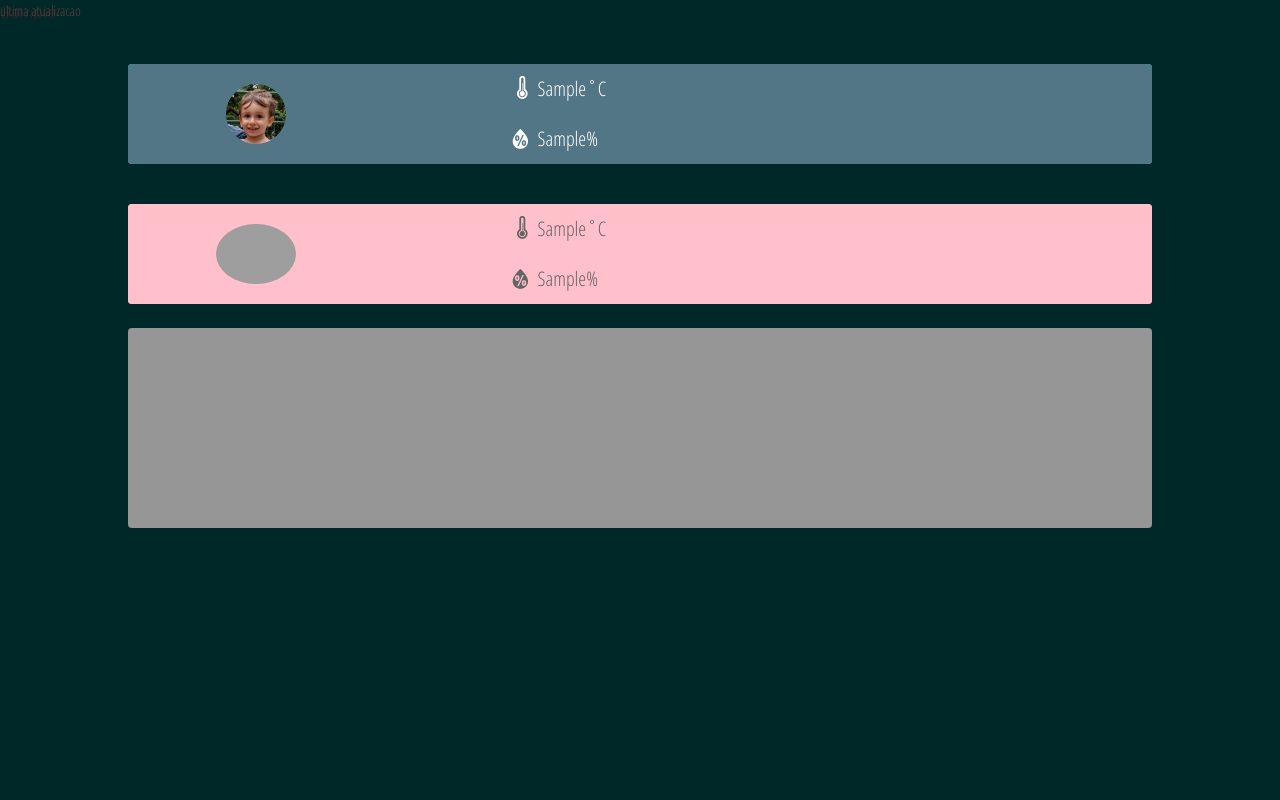
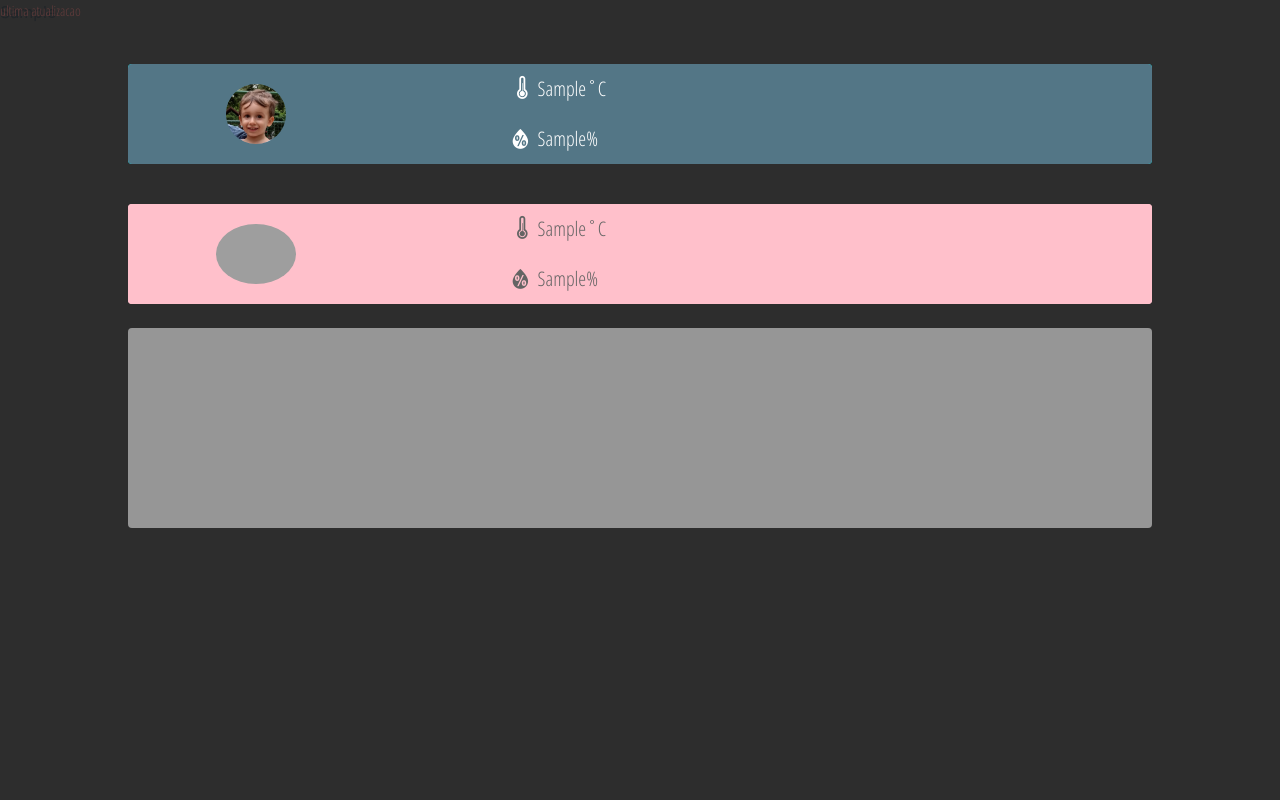
Before and after one commit to ciribelli/autohome, a Django app: template home/controleambiente/templates/controleambiente/pessoal.html in a window 1280 px wide. Run offline with Django 3.2, Linux system fonts and the light colour scheme; the template is opened without the code that fills it: most values are stand-ins (such as "Sample title", 1, 10 or a date in 2020); some libraries are stand-ins or nearby versions; some web fonts are replaced; grey boxes are pictures that could not be loaded.

Commit message:
from mac

```diff
--- a/home/controleambiente/templates/controleambiente/pessoal.html
+++ b/home/controleambiente/templates/controleambiente/pessoal.html
@@ -65,7 +65,7 @@ html, body {
     left: 0;
     }
 body {
-    background-color: rgb(0,40,40);
+    background-color: rgb(45,45,45);
     //background-image: url("/static/img/bgfinal");
     background-size: 100% 100%;
     background-repeat: no-repeat;
```
